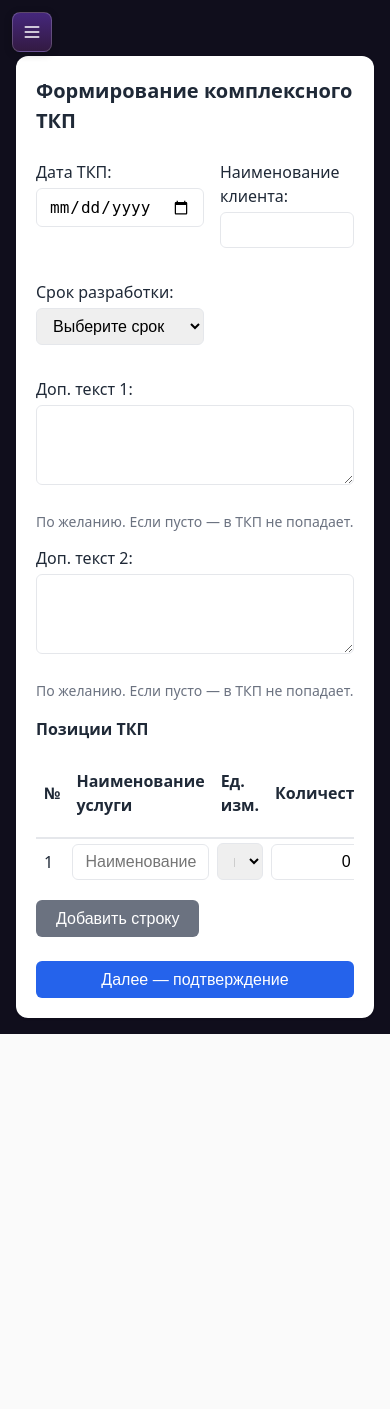
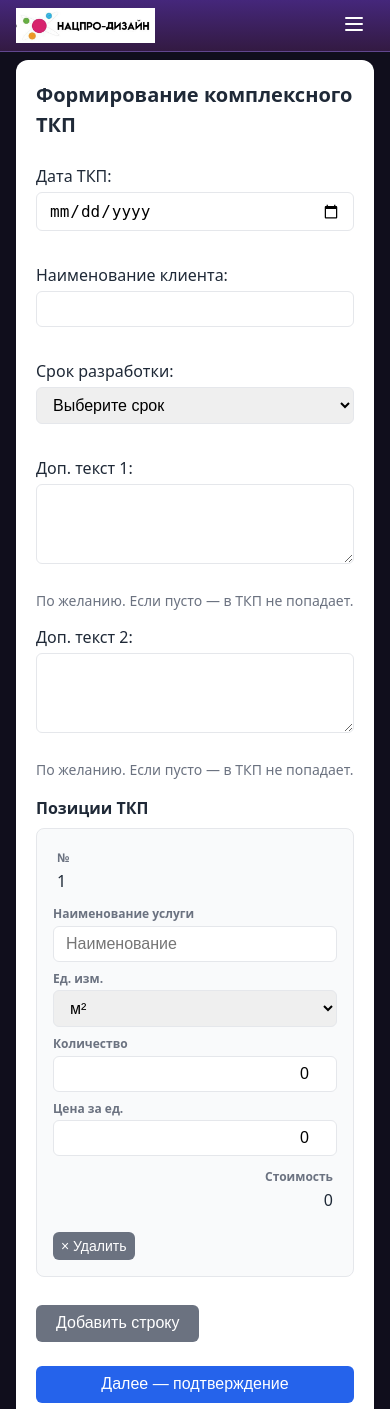
Before and after one commit to mitrist/tkpgen, a Django app: page /complex/ in a window 390 px wide. Shown: the top 1409 px of the page. Before the commit the page ends 1034 px from the top, so only its background shows below. Run offline with Django 5.2, Linux system fonts and the light colour scheme.

Commit message:
исправление вида для моб устройств

```diff
--- a/proposals/templates/proposals/base.html
+++ b/proposals/templates/proposals/base.html
@@ -49,31 +49,58 @@
         .actions { display: flex; flex-wrap: wrap; gap: 0.75rem; margin-top: 1.5rem; }
         .help { font-size: 0.875rem; color: var(--text-muted); margin-top: 0.25rem; }
         .errorlist { color: #dc2626; font-size: 0.875rem; margin: 0 0 1rem; list-style: none; padding: 0; }
-        .menu-toggle { display: none; position: fixed; top: 0.75rem; left: 0.75rem; z-index: 1001; width: 2.5rem; height: 2.5rem; padding: 0; background: var(--sidebar-gradient); border: 1px solid rgba(255,255,255,.2); border-radius: 8px; color: #fff; cursor: pointer; align-items: center; justify-content: center; box-shadow: 0 2px 8px rgba(0,0,0,.2); }
-        .menu-toggle:hover { background: #3d1f6b; }
-        .menu-toggle svg { width: 1.25rem; height: 1.25rem; }
-        .sidebar-overlay { display: none; position: fixed; inset: 0; background: rgba(0,0,0,.4); z-index: 999; opacity: 0; transition: opacity 0.2s; }
-        .sidebar-overlay.is-open { display: block; opacity: 1; }
+        .complex-table-wrap { overflow-x: auto; }
+        .topbar { display: none; position: fixed; top: 0; left: 0; right: 0; z-index: 1000; height: 52px; background: var(--sidebar-gradient); border-bottom: 1px solid rgba(255,255,255,.15); align-items: center; justify-content: space-between; padding: 0 1rem; }
+        .topbar-logo { display: flex; align-items: center; height: 100%; }
+        .topbar-logo img { max-height: 36px; width: auto; object-fit: contain; }
+        .topbar-menu-btn { width: 2.5rem; height: 2.5rem; padding: 0; border: none; background: transparent; color: #fff; cursor: pointer; align-items: center; justify-content: center; border-radius: 6px; }
+        .topbar-menu-btn:hover { background: rgba(255,255,255,.15); }
+        .topbar-menu-btn svg { width: 1.5rem; height: 1.5rem; }
+        .topbar-dropdown { display: none; position: absolute; top: 100%; left: 0; right: 0; background: #331A42; border-bottom: 1px solid rgba(255,255,255,.1); box-shadow: 0 4px 12px rgba(0,0,0,.3); z-index: 1001; }
+        .topbar-dropdown.is-open { display: block; }
+        .topbar-dropdown a { display: block; padding: 0.75rem 1rem; color: #fff; text-decoration: none; font-size: 0.9375rem; border-bottom: 1px solid rgba(255,255,255,.08); }
+        .topbar-dropdown a:last-child { border-bottom: none; }
+        .topbar-dropdown a:hover { background: rgba(255,255,255,.1); }
+        .topbar-dropdown a.nav-active { background: rgba(255,255,255,.2); font-weight: 500; }
         @media (max-width: 768px) {
-            .menu-toggle { display: flex; }
-            .sidebar { position: fixed; top: 0; left: 0; bottom: 0; z-index: 1000; width: var(--sidebar-w); transform: translateX(-100%); transition: transform 0.25s ease; }
-            .sidebar.is-open { transform: translateX(0); }
-            .main { margin-left: 0; padding: 1rem; padding-top: 3.5rem; min-width: 0; }
+            .topbar { display: flex; }
+            .sidebar { display: none !important; }
+            .main { margin-left: 0; padding: 1rem; padding-top: 3.75rem; min-width: 0; }
             .card { padding: 1.25rem; }
             .container { max-width: none; }
             h1 { font-size: 1.25rem; }
             input, select, textarea, button, .btn { font-size: 16px; max-width: 100%; }
             .actions { flex-direction: column; align-items: stretch; }
             .actions .btn { text-align: center; }
-            body.menu-open { overflow: hidden; }
+            .topbar-dropdown.is-open { display: block; }
+            .complex-table-wrap { overflow: visible; max-width: 100%; }
+            .complex-table thead { display: none; }
+            .complex-table tbody tr { display: block; margin-bottom: 0.75rem; padding: 0.75rem; border: 1px solid var(--border); border-radius: 8px; background: #f9fafb; }
+            .complex-table tbody td { display: block; padding: 0.35rem 0; border: none; }
+            .complex-table tbody td::before { content: attr(data-label); font-weight: 600; color: var(--text-muted); font-size: 0.75rem; display: block; margin-bottom: 0.15rem; }
+            .complex-table tbody td.col-num::before { content: attr(data-label); }
+            .complex-table tbody .btn-remove { margin-top: 0.5rem; }
+            .complex-table tbody td[data-label=""]::before { display: none; }
+            .complex-form-header { grid-template-columns: 1fr !important; }
         }
     </style>
 </head>
 <body>
-    <button type="button" class="menu-toggle" id="menu-toggle" aria-label="Открыть меню">
-        <svg xmlns="http://www.w3.org/2000/svg" fill="none" viewBox="0 0 24 24" stroke="currentColor"><path stroke-linecap="round" stroke-linejoin="round" stroke-width="2" d="M4 6h16M4 12h16M4 18h16"/></svg>
-    </button>
-    <div class="sidebar-overlay" id="sidebar-overlay" aria-hidden="true"></div>
+    <header class="topbar" id="topbar">
+        <a href="{% url 'proposals:form' %}" class="topbar-logo">
+            <img src="{% static 'logo.png' %}" alt="Генератор ТКП" />
+        </a>
+        <button type="button" class="topbar-menu-btn" id="topbar-menu-btn" aria-label="Меню" aria-expanded="false">
+            <svg xmlns="http://www.w3.org/2000/svg" fill="none" viewBox="0 0 24 24" stroke="currentColor"><path stroke-linecap="round" stroke-linejoin="round" stroke-width="2" d="M4 6h16M4 12h16M4 18h16"/></svg>
+        </button>
+        <nav class="topbar-dropdown" id="topbar-dropdown" aria-hidden="true">
+            <a href="{% url 'proposals:form' %}" {% if request.resolver_match.url_name == 'form' or request.resolver_match.url_name == 'confirm' or request.resolver_match.url_name == 'download_success' %}class="nav-active"{% endif %}>Формирование ТКП</a>
+            <a href="{% url 'proposals:complex_form' %}" {% if request.resolver_match.url_name == 'complex_form' or request.resolver_match.url_name == 'complex_confirm' %}class="nav-active"{% endif %}>Комплексное ТКП</a>
+            <a href="{% url 'proposals:table' %}" {% if request.resolver_match.url_name == 'table' %}class="nav-active"{% endif %}>Перечень ТКП</a>
+            <a href="{% url 'proposals:tariffs' %}" {% if request.resolver_match.url_name == 'tariffs' %}class="nav-active"{% endif %}>Тарифы по регионам</a>
+            <a href="https://www.plksoft.ru" target="_blank" rel="noopener noreferrer">PLK Soft</a>
+        </nav>
+    </header>
     <div class="layout">
         <aside class="sidebar" id="sidebar">
             <div class="sidebar-header">
@@ -108,33 +135,31 @@
     </div>
     <script>
     (function() {
-        var sidebar = document.getElementById('sidebar');
-        var overlay = document.getElementById('sidebar-overlay');
-        var toggle = document.getElementById('menu-toggle');
+        var btn = document.getElementById('topbar-menu-btn');
+        var dropdown = document.getElementById('topbar-dropdown');
+        if (!btn || !dropdown) return;
         function openMenu() {
-            sidebar.classList.add('is-open');
-            overlay.classList.add('is-open');
-            document.body.classList.add('menu-open');
-            overlay.setAttribute('aria-hidden', 'false');
-            toggle.setAttribute('aria-label', 'Закрыть меню');
+            dropdown.classList.add('is-open');
+            dropdown.setAttribute('aria-hidden', 'false');
+            btn.setAttribute('aria-expanded', 'true');
         }
         function closeMenu() {
-            sidebar.classList.remove('is-open');
-            overlay.classList.remove('is-open');
-            document.body.classList.remove('menu-open');
-            overlay.setAttribute('aria-hidden', 'true');
-            toggle.setAttribute('aria-label', 'Открыть меню');
+            dropdown.classList.remove('is-open');
+            dropdown.setAttribute('aria-hidden', 'true');
+            btn.setAttribute('aria-expanded', 'false');
         }
         function toggleMenu() {
-            if (sidebar.classList.contains('is-open')) closeMenu(); else openMenu();
+            if (dropdown.classList.contains('is-open')) closeMenu(); else openMenu();
         }
-        toggle.addEventListener('click', toggleMenu);
-        overlay.addEventListener('click', closeMenu);
-        sidebar.querySelectorAll('nav a').forEach(function(a) {
-            a.addEventListener('click', function() { closeMenu(); });
+        btn.addEventListener('click', toggleMenu);
+        dropdown.querySelectorAll('a').forEach(function(a) {
+            a.addEventListener('click', closeMenu);
+        });
+        document.addEventListener('click', function(e) {
+            if (dropdown.classList.contains('is-open') && !dropdown.contains(e.target) && !btn.contains(e.target)) closeMenu();
         });
         document.addEventListener('keydown', function(e) {
-            if (e.key === 'Escape' && sidebar.classList.contains('is-open')) closeMenu();
+            if (e.key === 'Escape' && dropdown.classList.contains('is-open')) closeMenu();
         });
     })();
     </script>
--- a/proposals/templates/proposals/complex_form.html
+++ b/proposals/templates/proposals/complex_form.html
@@ -6,7 +6,7 @@
 <form method="post" action="{% url 'proposals:complex_form' %}" id="complex-form">
     {% csrf_token %}
     {% if form.non_field_errors %}<ul class="errorlist">{{ form.non_field_errors }}</ul>{% endif %}
-    <div style="display: grid; grid-template-columns: 1fr 1fr; gap: 1rem; margin-bottom: 1rem;">
+    <div class="complex-form-header" style="display: grid; grid-template-columns: 1fr 1fr; gap: 1rem; margin-bottom: 1rem;">
         <div>{{ form.date.label_tag }}{{ form.date }}</div>
         <div>{{ form.client.label_tag }}{{ form.client }}</div>
         <div>{{ form.srok.label_tag }}{{ form.srok }}</div>
@@ -16,7 +16,7 @@
         <div style="margin-top: 0.75rem;">{{ form.text2.label_tag }}{{ form.text2 }}{% if form.text2.help_text %}<p class="help">{{ form.text2.help_text }}</p>{% endif %}</div>
     </div>
     <p style="font-weight: 600; margin-bottom: 0.5rem;">Позиции ТКП</p>
-    <div style="overflow-x: auto; margin-bottom: 1rem;">
+    <div class="complex-table-wrap" style="margin-bottom: 1rem;">
         <table class="complex-table" style="width: 100%; border-collapse: collapse;">
             <thead>
                 <tr style="border-bottom: 2px solid var(--border);">
@@ -31,18 +31,18 @@
             </thead>
             <tbody id="rows-tbody">
                 <tr class="row-template" data-row="0">
-                    <td style="padding: 0.5rem;" class="col-num">1</td>
-                    <td style="padding: 0.25rem;"><input type="text" class="input-service" placeholder="Наименование" style="margin: 0; width: 100%;"></td>
-                    <td style="padding: 0.25rem;">
+                    <td style="padding: 0.5rem;" class="col-num" data-label="№">1</td>
+                    <td style="padding: 0.25rem;" data-label="Наименование услуги"><input type="text" class="input-service" placeholder="Наименование" style="margin: 0; width: 100%;"></td>
+                    <td style="padding: 0.25rem;" data-label="Ед. изм.">
                         <select class="input-unit" style="margin: 0; width: 100%;">
                             <option value="m2">м²</option>
                             <option value="piece">шт</option>
                         </select>
                     </td>
-                    <td style="padding: 0.25rem;"><input type="number" class="input-qty" min="0" step="any" value="0" style="margin: 0; width: 100%; text-align: right;"></td>
-                    <td style="padding: 0.25rem;"><input type="number" class="input-price" min="0" step="0.01" value="0" style="margin: 0; width: 100%; text-align: right;"></td>
-                    <td style="padding: 0.5rem; text-align: right;" class="col-total">0</td>
-                    <td style="padding: 0.25rem;"><button type="button" class="btn-remove btn-secondary" style="padding: 0.35rem 0.5rem; font-size: 0.875rem;">×</button></td>
+                    <td style="padding: 0.25rem;" data-label="Количество"><input type="number" class="input-qty" min="0" step="any" value="0" style="margin: 0; width: 100%; text-align: right;"></td>
+                    <td style="padding: 0.25rem;" data-label="Цена за ед."><input type="number" class="input-price" min="0" step="0.01" value="0" style="margin: 0; width: 100%; text-align: right;"></td>
+                    <td style="padding: 0.5rem; text-align: right;" class="col-total" data-label="Стоимость">0</td>
+                    <td style="padding: 0.25rem;" data-label=""><button type="button" class="btn-remove btn-secondary" style="padding: 0.35rem 0.5rem; font-size: 0.875rem;">× Удалить</button></td>
                 </tr>
             </tbody>
         </table>
```
Also changed, not shown: proposals/templates/proposals/complex_confirm.html (+8 -8 lines).
